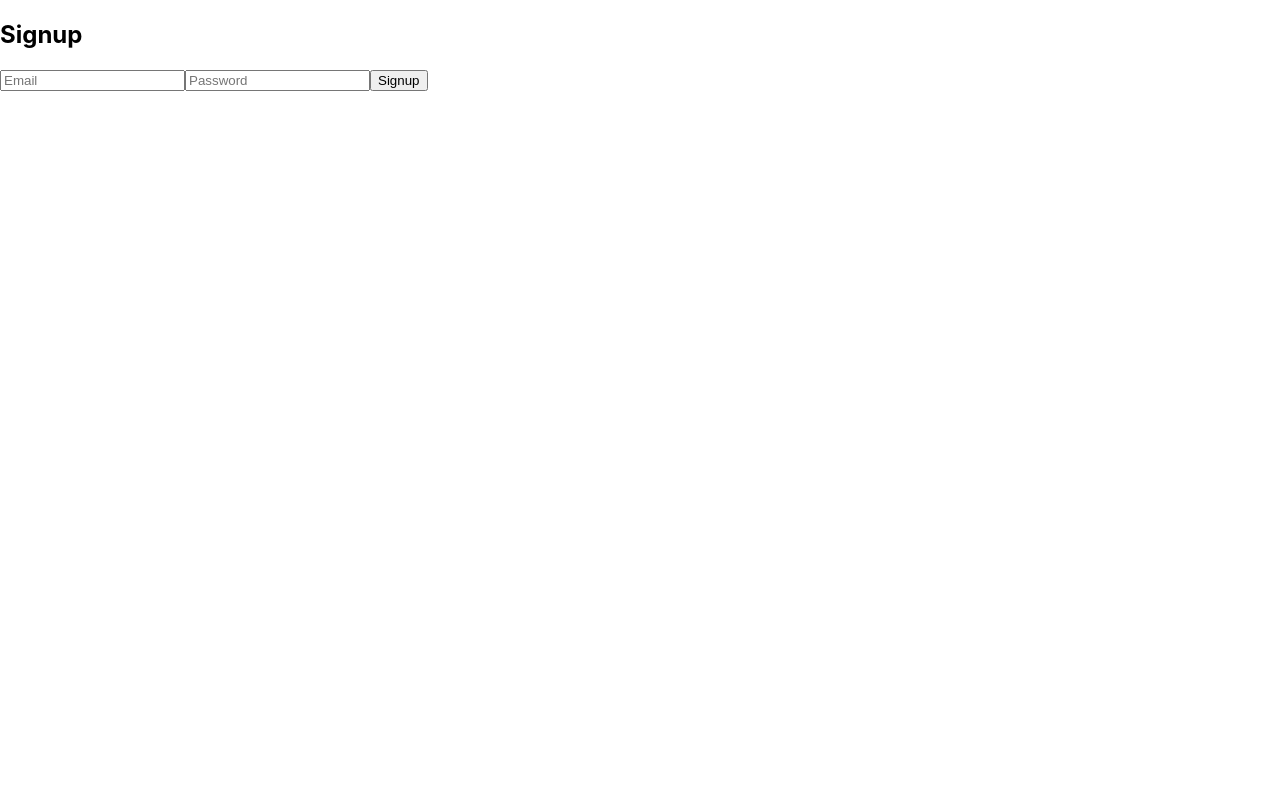
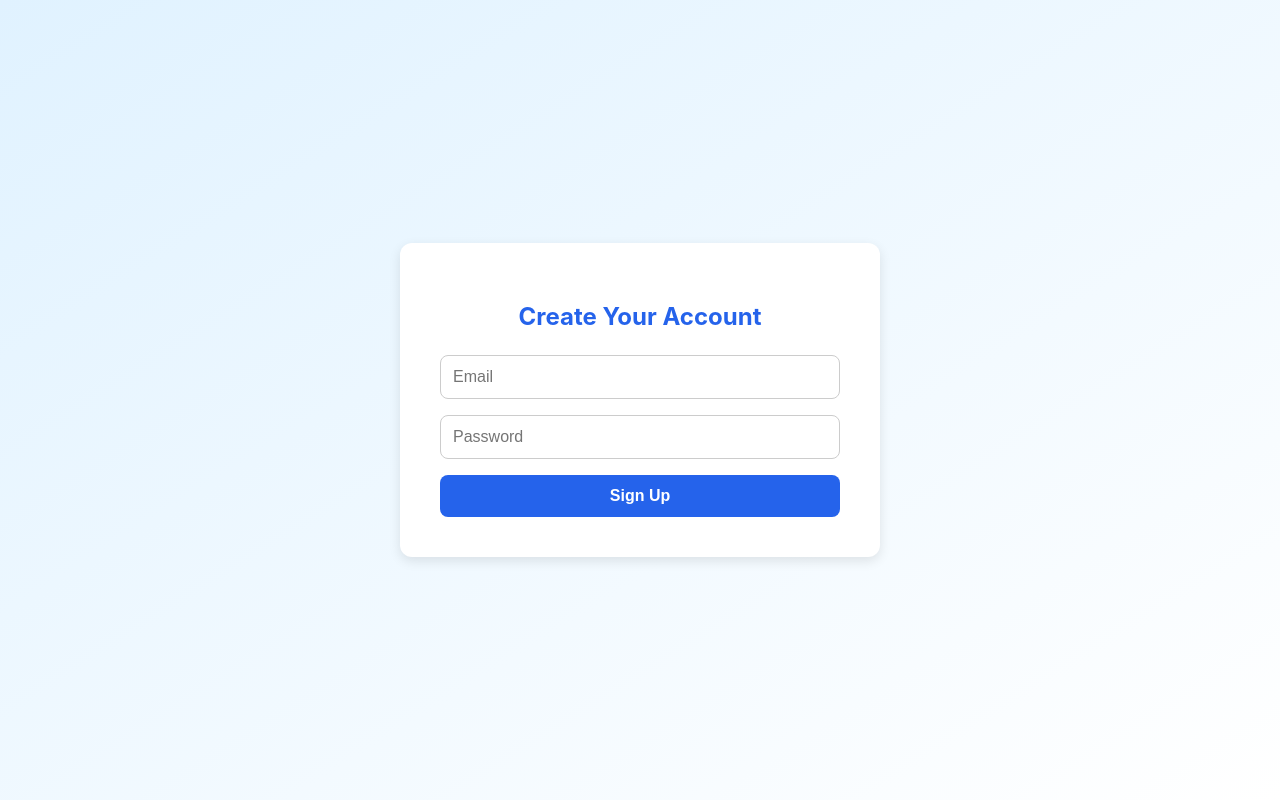
Before and after one commit to KalpaVidusha/skill-sharing-platform, a React (Create React App) app in the folder frontend/: page /signup in a window 1280 px wide. Built offline with nearby package versions, Linux system fonts and the light colour scheme.

Commit message:
Frontend dark theme

```diff
--- a/frontend/src/pages/Home.jsx
+++ b/frontend/src/pages/Home.jsx
@@ -4,24 +4,24 @@ import { Link } from 'react-router-dom';
 
 const Home = () => {
   return (
-    <div style={{ minHeight: '100vh', background: 'linear-gradient(to bottom, #ffffff, #e0f2ff)', color: '#1f2937' }}>
-      {/* Header / Navbar */}
-      <header style={{ backgroundColor: '#ffffff', boxShadow: '0 2px 6px rgba(0,0,0,0.1)', padding: '16px', display: 'flex', justifyContent: 'space-between', alignItems: 'center' }}>
-        <h1 style={{ fontSize: '24px', fontWeight: 'bold', color: '#2563eb' }}>SkillSphere</h1>
+    <div style={containerStyle}>
+      <div style={overlayStyle}></div>
+
+      {/* Header */}
+      <header style={headerStyle}>
+        <h1 style={logoStyle}>SkillSphere</h1>
         <nav>
           <Link to="/" style={navLink}>Home</Link>
           <Link to="/login" style={navLink}>Login</Link>
-          <Link to="/register" style={navLink}>Register</Link>
+          <Link to="/signup" style={navLink}>Register</Link>
         </nav>
       </header>
 
       {/* Hero Section */}
-      <section style={{ textAlign: 'center', padding: '80px 20px' }}>
-        <h2 style={{ fontSize: '36px', fontWeight: '800', marginBottom: '16px', color: '#1d4ed8' }}>
-          Welcome to SkillSphere
-        </h2>
-        <p style={{ fontSize: '18px', maxWidth: '600px', margin: '0 auto 32px', color: '#4b5563' }}>
-          A platform where you can share, explore, and track skills — from coding to cooking, photography to DIY.
+      <section style={heroSection}>
+        <h2 style={heroTitle}>Welcome to SkillSphere</h2>
+        <p style={heroText}>
+          A dark, modern space to share and track skills — from coding to cooking, photography to DIY.
         </p>
         <Link to="/posts" style={buttonStyle}>
           Explore Posts
@@ -29,67 +29,142 @@ const Home = () => {
       </section>
 
       {/* Features Section */}
-      <section style={{ backgroundColor: '#ffffff', padding: '64px 20px' }}>
+      <section style={featuresSection}>
         <div style={featuresGrid}>
           <div style={featureBox}>
             <h3 style={featureTitle}>Share Skills</h3>
-            <p style={featureText}>Upload photos, videos, and write descriptions to teach others your talents.</p>
+            <p style={featureText}>Upload media and descriptions to showcase your talents.</p>
           </div>
           <div style={featureBox}>
             <h3 style={featureTitle}>Track Progress</h3>
-            <p style={featureText}>Document your learning journey and stay motivated with visual updates.</p>
+            <p style={featureText}>Log your learning milestones and stay consistent.</p>
           </div>
           <div style={featureBox}>
             <h3 style={featureTitle}>Connect & Learn</h3>
-            <p style={featureText}>Follow other users, like posts, and engage in a community of learners.</p>
+            <p style={featureText}>Engage with others, give feedback, and grow together.</p>
           </div>
         </div>
       </section>
 
       {/* Footer */}
-      <footer style={{ backgroundColor: '#2563eb', color: '#ffffff', textAlign: 'center', padding: '24px' }}>
+      <footer style={footerStyle}>
         <p>© 2025 SkillSphere. Built with ❤️ at SLIIT</p>
       </footer>
     </div>
   );
 };
 
+// 🌌 Styles
+const containerStyle = {
+  minHeight: "100vh",
+  backgroundImage: `url("https://images.unsplash.com/photo-1526045612212-70caf35c14df")`,
+  backgroundSize: "cover",
+  backgroundPosition: "center",
+  position: "relative",
+  color: "#f3f4f6",
+};
+
+const overlayStyle = {
+  position: "absolute",
+  inset: 0,
+  backgroundColor: "rgba(0, 0, 0, 0.7)",
+  zIndex: 0,
+};
+
+const headerStyle = {
+  position: "relative",
+  zIndex: 1,
+  padding: "16px 32px",
+  display: "flex",
+  justifyContent: "space-between",
+  alignItems: "center",
+  backgroundColor: "rgba(0,0,0,0.6)",
+  borderBottom: "1px solid #333",
+};
+
+const logoStyle = {
+  fontSize: "24px",
+  fontWeight: "bold",
+  color: "#60a5fa",
+};
+
 const navLink = {
-  marginLeft: '16px',
-  color: '#4b5563',
-  textDecoration: 'none',
-  fontWeight: '500',
+  marginLeft: "16px",
+  color: "#d1d5db",
+  textDecoration: "none",
+  fontWeight: "500",
+};
+
+const heroSection = {
+  position: "relative",
+  zIndex: 1,
+  textAlign: "center",
+  padding: "100px 20px",
+};
+
+const heroTitle = {
+  fontSize: "40px",
+  fontWeight: "800",
+  marginBottom: "16px",
+  color: "#93c5fd",
+};
+
+const heroText = {
+  fontSize: "18px",
+  maxWidth: "600px",
+  margin: "0 auto 32px",
+  color: "#e5e7eb",
 };
 
 const buttonStyle = {
-  backgroundColor: '#2563eb',
-  color: '#ffffff',
-  padding: '12px 24px',
-  borderRadius: '9999px',
-  textDecoration: 'none',
-  fontWeight: '600',
+  backgroundColor: "#3b82f6",
+  color: "#fff",
+  padding: "12px 24px",
+  borderRadius: "8px",
+  textDecoration: "none",
+  fontWeight: "600",
+  fontSize: "16px",
+  border: "none",
+  cursor: "pointer",
+};
+
+const featuresSection = {
+  backgroundColor: "rgba(17, 24, 39, 0.9)",
+  padding: "64px 20px",
+  position: "relative",
+  zIndex: 1,
 };
 
 const featuresGrid = {
-  display: 'grid',
-  gridTemplateColumns: 'repeat(auto-fit, minmax(250px, 1fr))',
-  gap: '40px',
-  textAlign: 'center',
+  display: "grid",
+  gridTemplateColumns: "repeat(auto-fit, minmax(250px, 1fr))",
+  gap: "40px",
+  textAlign: "center",
 };
 
 const featureBox = {
-  padding: '20px',
+  padding: "20px",
 };
 
 const featureTitle = {
-  fontSize: '20px',
-  fontWeight: '600',
-  color: '#2563eb',
-  marginBottom: '8px',
+  fontSize: "20px",
+  fontWeight: "600",
+  color: "#60a5fa",
+  marginBottom: "8px",
 };
 
 const featureText = {
-  color: '#4b5563',
+  color: "#d1d5db",
+};
+
+const footerStyle = {
+  position: "relative",
+  zIndex: 1,
+  backgroundColor: "#1f2937",
+  color: "#9ca3af",
+  textAlign: "center",
+  padding: "24px",
+  borderTop: "1px solid #374151",
 };
 
 export default Home;
--- a/frontend/src/pages/Login.jsx
+++ b/frontend/src/pages/Login.jsx
@@ -8,24 +8,109 @@ const Login = () => {
   const handleLogin = async (e) => {
     e.preventDefault();
     try {
-      const response = await axios.post("http://localhost:8081/api/login", { email, password });
+      const response = await axios.post("http://localhost:8081/api/login", {
+        email,
+        password,
+      });
       alert("Login successful!");
       console.log(response.data);
     } catch (error) {
       console.error("Login failed:", error.response?.data || error.message);
+      alert("Login failed. Please check your email and password.");
     }
   };
 
   return (
-    <div>
-      <h2>Login</h2>
-      <form onSubmit={handleLogin}>
-        <input type="email" placeholder="Email" onChange={(e) => setEmail(e.target.value)} required />
-        <input type="password" placeholder="Password" onChange={(e) => setPassword(e.target.value)} required />
-        <button type="submit">Login</button>
-      </form>
+    <div style={containerStyle}>
+      <div style={overlayStyle}></div>
+      <div style={formWrapperStyle}>
+        <h2 style={titleStyle}>Welcome Back 👋</h2>
+        <form onSubmit={handleLogin} style={formStyle}>
+          <input
+            type="email"
+            placeholder="Email"
+            style={inputStyle}
+            onChange={(e) => setEmail(e.target.value)}
+            required
+          />
+          <input
+            type="password"
+            placeholder="Password"
+            style={inputStyle}
+            onChange={(e) => setPassword(e.target.value)}
+            required
+          />
+          <button type="submit" style={buttonStyle}>Login</button>
+        </form>
+      </div>
     </div>
   );
 };
 
+// 🎨 Dark Background Image
+const containerStyle = {
+  minHeight: "100vh",
+  backgroundImage: `url("https://images.unsplash.com/photo-1507525428034-b723cf961d3e")`,
+  backgroundSize: "cover",
+  backgroundPosition: "center",
+  display: "flex",
+  justifyContent: "center",
+  alignItems: "center",
+  position: "relative",
+};
+
+const overlayStyle = {
+  position: "absolute",
+  inset: 0,
+  backgroundColor: "rgba(0, 0, 0, 0.6)",
+  zIndex: 0,
+};
+
+const formWrapperStyle = {
+  position: "relative",
+  zIndex: 1,
+  backgroundColor: "#1f2937", // dark gray
+  padding: "40px",
+  borderRadius: "12px",
+  boxShadow: "0 6px 18px rgba(0, 0, 0, 0.5)",
+  width: "100%",
+  maxWidth: "400px",
+  textAlign: "center",
+  color: "#f3f4f6",
+};
+
+const titleStyle = {
+  marginBottom: "24px",
+  fontSize: "26px",
+  color: "#60a5fa", // light blue
+};
+
+const formStyle = {
+  display: "flex",
+  flexDirection: "column",
+  gap: "16px",
+};
+
+const inputStyle = {
+  padding: "12px",
+  borderRadius: "6px",
+  border: "none",
+  fontSize: "16px",
+  backgroundColor: "#374151", // darker gray
+  color: "#fff",
+  outline: "none",
+};
+
+const buttonStyle = {
+  padding: "12px",
+  backgroundColor: "#3b82f6", // blue
+  color: "#fff",
+  border: "none",
+  borderRadius: "6px",
+  fontWeight: "bold",
+  fontSize: "16px",
+  cursor: "pointer",
+  transition: "background 0.3s",
+};
+
 export default Login;
--- a/frontend/src/pages/Signup.jsx
+++ b/frontend/src/pages/Signup.jsx
@@ -12,19 +12,83 @@ const Signup = () => {
       alert("Signup successful! You can now log in.");
     } catch (error) {
       console.error("Signup failed:", error.response?.data || error.message);
+      alert("Signup failed. Please try again.");
     }
   };
 
   return (
-    <div>
-      <h2>Signup</h2>
-      <form onSubmit={handleSignup}>
-        <input type="email" placeholder="Email" onChange={(e) => setEmail(e.target.value)} required />
-        <input type="password" placeholder="Password" onChange={(e) => setPassword(e.target.value)} required />
-        <button type="submit">Signup</button>
-      </form>
+    <div style={containerStyle}>
+      <div style={cardStyle}>
+        <h2 style={titleStyle}>Create Your Account</h2>
+        <form onSubmit={handleSignup} style={formStyle}>
+          <input
+            type="email"
+            placeholder="Email"
+            style={inputStyle}
+            onChange={(e) => setEmail(e.target.value)}
+            required
+          />
+          <input
+            type="password"
+            placeholder="Password"
+            style={inputStyle}
+            onChange={(e) => setPassword(e.target.value)}
+            required
+          />
+          <button type="submit" style={buttonStyle}>Sign Up</button>
+        </form>
+      </div>
     </div>
   );
 };
 
+// Inline styles (same as login for consistency)
+const containerStyle = {
+  minHeight: "100vh",
+  display: "flex",
+  alignItems: "center",
+  justifyContent: "center",
+  background: "linear-gradient(to bottom right, #e0f2ff, #ffffff)",
+};
+
+const cardStyle = {
+  background: "#fff",
+  padding: "40px",
+  borderRadius: "12px",
+  boxShadow: "0 4px 12px rgba(0, 0, 0, 0.1)",
+  width: "100%",
+  maxWidth: "400px",
+  textAlign: "center",
+};
+
+const titleStyle = {
+  marginBottom: "24px",
+  fontSize: "24px",
+  color: "#2563eb",
+};
+
+const formStyle = {
+  display: "flex",
+  flexDirection: "column",
+  gap: "16px",
+};
+
+const inputStyle = {
+  padding: "12px",
+  borderRadius: "8px",
+  border: "1px solid #ccc",
+  fontSize: "16px",
+};
+
+const buttonStyle = {
+  padding: "12px",
+  backgroundColor: "#2563eb",
+  color: "#fff",
+  border: "none",
+  borderRadius: "8px",
+  fontWeight: "bold",
+  fontSize: "16px",
+  cursor: "pointer",
+};
+
 export default Signup;
```
